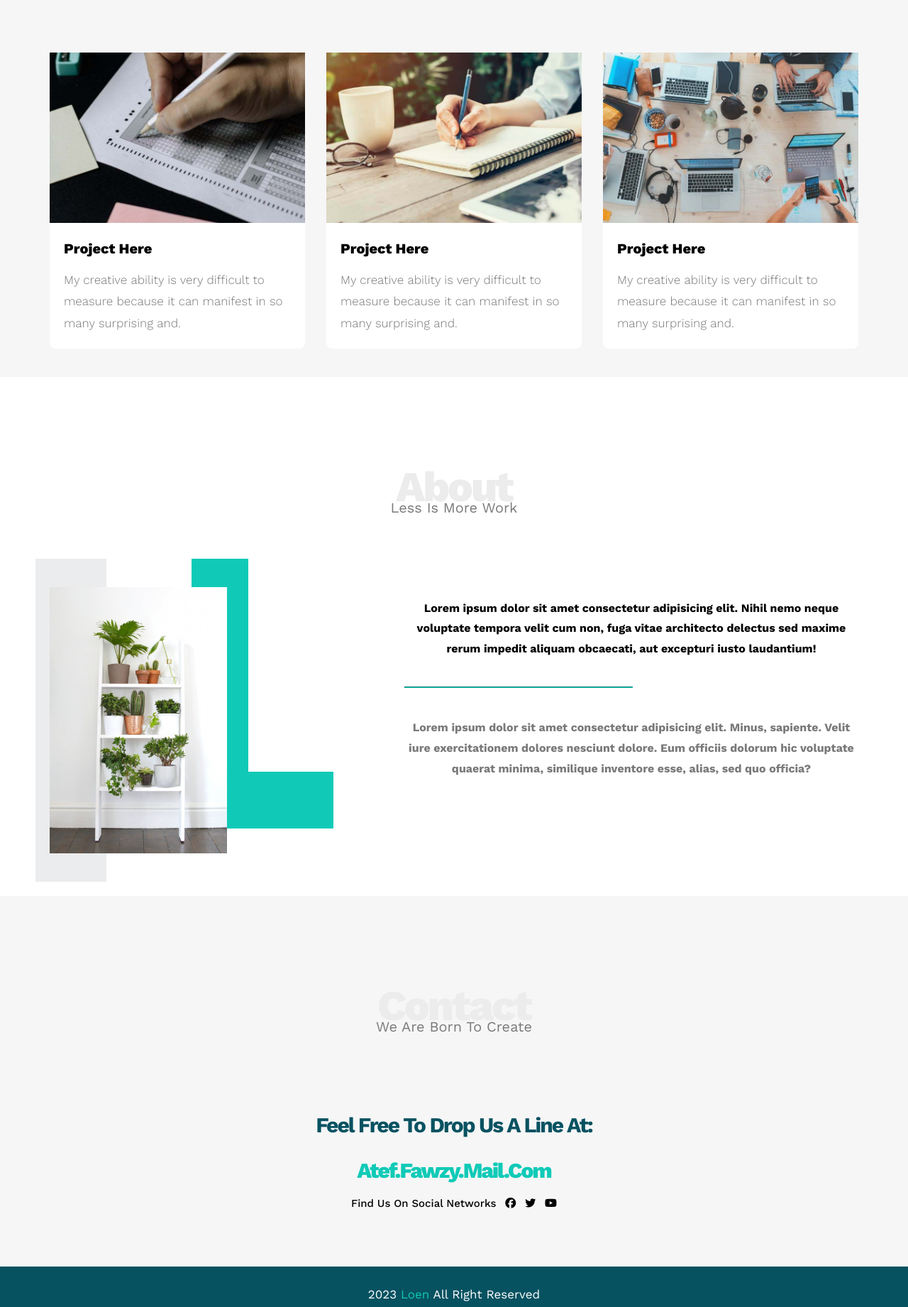
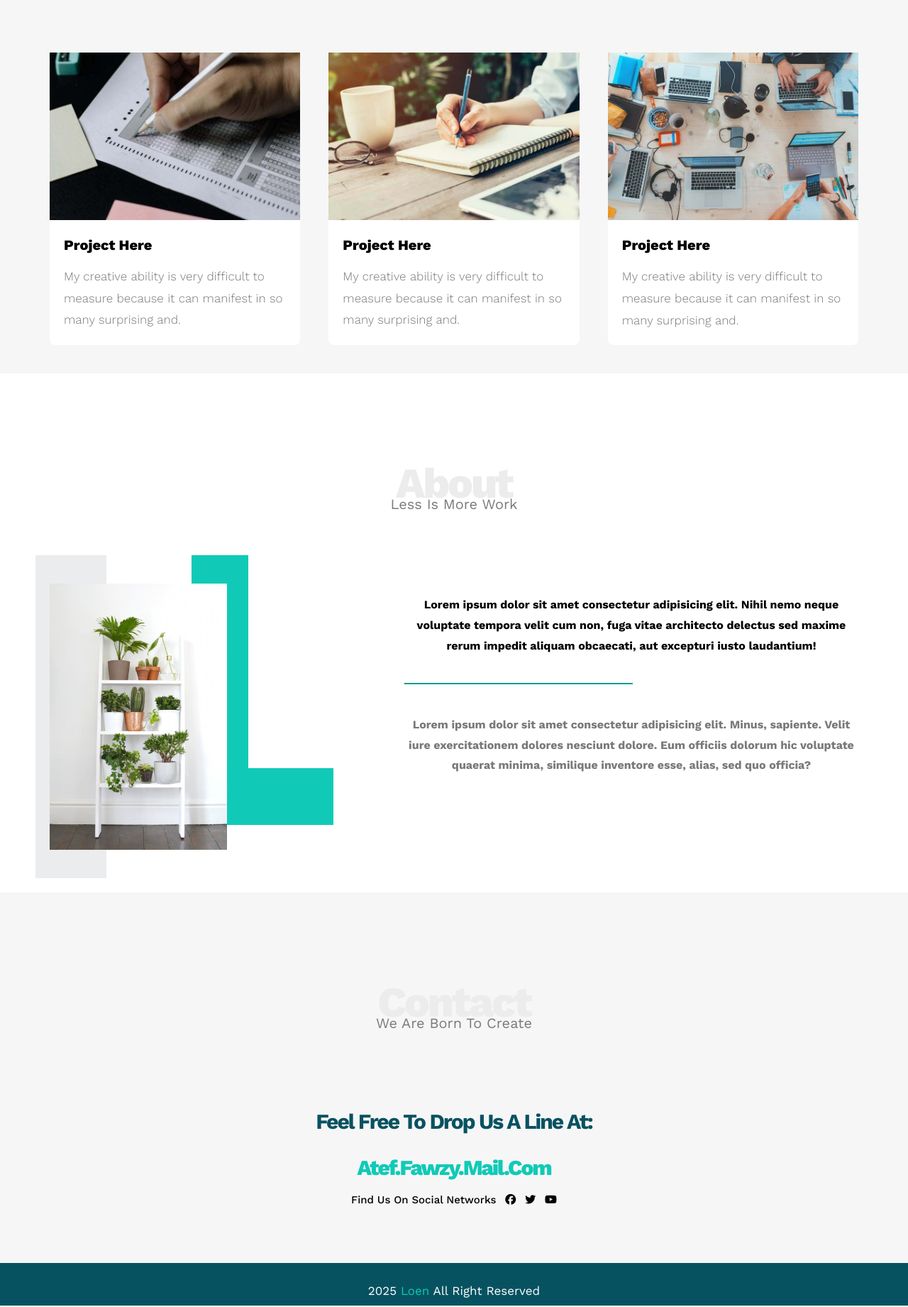
Before and after one commit to AtefFawz/Hello-Thair, a plain HTML site: page index.html in a window 1280 px wide. Shown: the part 2238-4079 px from the top of the page at 71% size. Drawn offline with nearby package versions, Linux system fonts and the light colour scheme.

Commit message:
Add Function Full Year

```diff
--- a/css/template.css
+++ b/css/template.css
@@ -311,7 +311,7 @@ html {
 .container-portfolio {
   display: grid;
   grid-template-columns: repeat(auto-fill, minmax(300px, 1fr));
-  gap: 30px;
+  gap: 40px;
 }
 
 .column-portfolio img {
@@ -319,7 +319,7 @@ html {
 }
 
 .column-portfolio {
-  max-width: 100%;
+  max-width: 110%;
   background-color: white;
   margin-bottom: 20px;
 }
--- a/index.html
+++ b/index.html
@@ -240,9 +240,11 @@
     </div>
     <div class="footer">
         <div class="container">
-            2023 <span class="span">loen</span> all right reserved
+            <span class="full" >2023</span>
+             <span class="span">loen</span> all right reserved
         </div>
     </div>
+    <script src="js/main.js"></script>
 </body>
 
 </html>
--- a/js/main.js
+++ b/js/main.js
@@ -0,0 +1,4 @@
+// My First Project In Date End Year 2023
+
+document.querySelector(".footer .container .full").innerHTML =
+  new Date().getFullYear();
```
